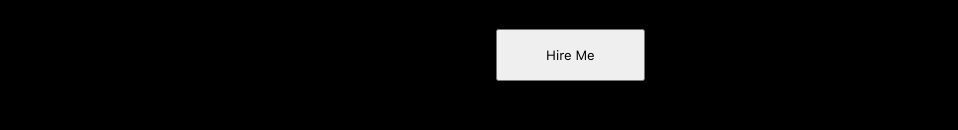
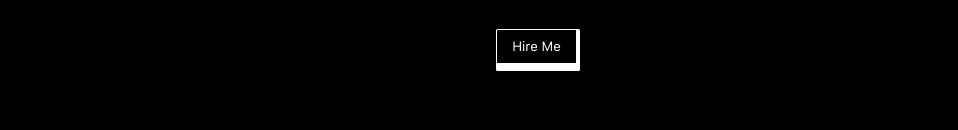
Before and after one commit to verdesB/BenD0tC0mReact, a React app: page / in a window 1280 px wide. Shown: the part 1570-1700 px from the top of the page, without its empty margins (160-1118 px from the left). Built offline with nearby package versions, Linux system fonts and the light colour scheme.

Commit message:
test btn about

```diff
--- a/src/components/About/about.scss
+++ b/src/components/About/about.scss
@@ -1,4 +1,5 @@
 .about {
+    box-sizing: border-box;
     display: grid;
     grid-template-columns: repeat(auto-fit, minmax(200px, auto));
     align-items: center;
@@ -31,9 +32,31 @@
         line-height: 1.5rem;
         margin-bottom: 2rem;
     }
+    &__btnbox{
+        display: inline;
+        margin: auto;
+        box-sizing: border-box;
+    }
     &__btn{
+        appearance: none;
         display: inline-block;
-        padding: 1rem 3rem;
+        //padding: 1rem 3rem;
+        height: 42px;
+        width: 84px;
+        border-left: 1px solid white;
+        border-top: 1px solid white;
+        color: white;
+        cursor: pointer;
+        border-right: 4px solid white ;
+        border-bottom: 8px solid white;
+        background-color: black;
+        border-radius: 0.1rem;
+
 
     }
+    &__btn:active {
+        border: none;
+        margin-bottom: 8px;
+        transition: all ease-in-out 0.1s;
+    }
 }
--- a/src/components/About/index.js
+++ b/src/components/About/index.js
@@ -11,7 +11,9 @@ const About = () => {
                 <h2>About Me</h2>
                 <h5>Je suis développeur web polyvalent, avec un max de créativité</h5>
                 <p>Je suis un développeur web fullstack passionné et ingénieux, capable de m’adapter rapidement à de nouveaux environnements et défis grâce à mes compétences en soft skills. Je suis capable de concevoir, développer et maintenir des applications web en utilisant une variété de technologies et de langages de programmation. Mon expertise en développement front-end et back-end me permet de créer des expériences utilisateur fluides et engageantes tout en garantissant la stabilité et la sécurité des applications. Je suis constamment à la recherche de nouveaux défis pour améliorer mes compétences et contribuer à des projets passionnants.</p>
-                <button className='about__btn'>Hire Me </button>
+                <div className='about__btnbox'>
+                <button type='button' className='about__btn' href="/">Hire Me </button>
+                </div>
             </div>
         </section>
     )
--- a/src/components/Contact/contact.scss
+++ b/src/components/Contact/contact.scss
@@ -25,6 +25,7 @@
     &__socials {
         display: flex;
         justify-content: center;
+        transition: all ease .50s;
     }
     &__socials ul {
         display: flex;
@@ -60,7 +61,7 @@
         box-sizing: border-box;
         border: 1px solid white;
         border-radius: 1rem;
-        padding: 2rem 3rem;
+        padding: 1rem 2rem;
         color: white;
 
     }
--- a/src/components/Header/header.scss
+++ b/src/components/Header/header.scss
@@ -34,6 +34,7 @@
         right: 5%;
         top: -150rem;
         list-style-type: none;
+        z-index: 500;
 
     }
     .show {
@@ -44,8 +45,8 @@
         opacity: 1;
         background-color: rgba(255, 255, 255, 0.5);
         backdrop-filter: blur(1px);
-        border: 1px solid white;
-        transition: all ease-in-out 0.3s;
+        z-index: 300;
+        transition: all ease-in-out 0.5s;
         list-style-type: none;
     }
     &__list li a {
--- a/src/components/Works/works.scss
+++ b/src/components/Works/works.scss
@@ -28,6 +28,7 @@
         align-items: center;
         border: 1px solid white;
         border-radius: 1rem;
+        transition: all ease .50s;
 
     }
     &__item:hover {
@@ -35,7 +36,7 @@
         -webkit-box-shadow: 0px 22px 39px -10px rgba(133,133,133,1);
         -moz-box-shadow: 0px 22px 39px -10px rgba(133,133,133,1);
         box-shadow: 0px 22px 39px -10px rgba(133,133,133,1);
-        transition: ease-in 0.2s;
+
     }
     &__item h3 {
         color: white;
```
